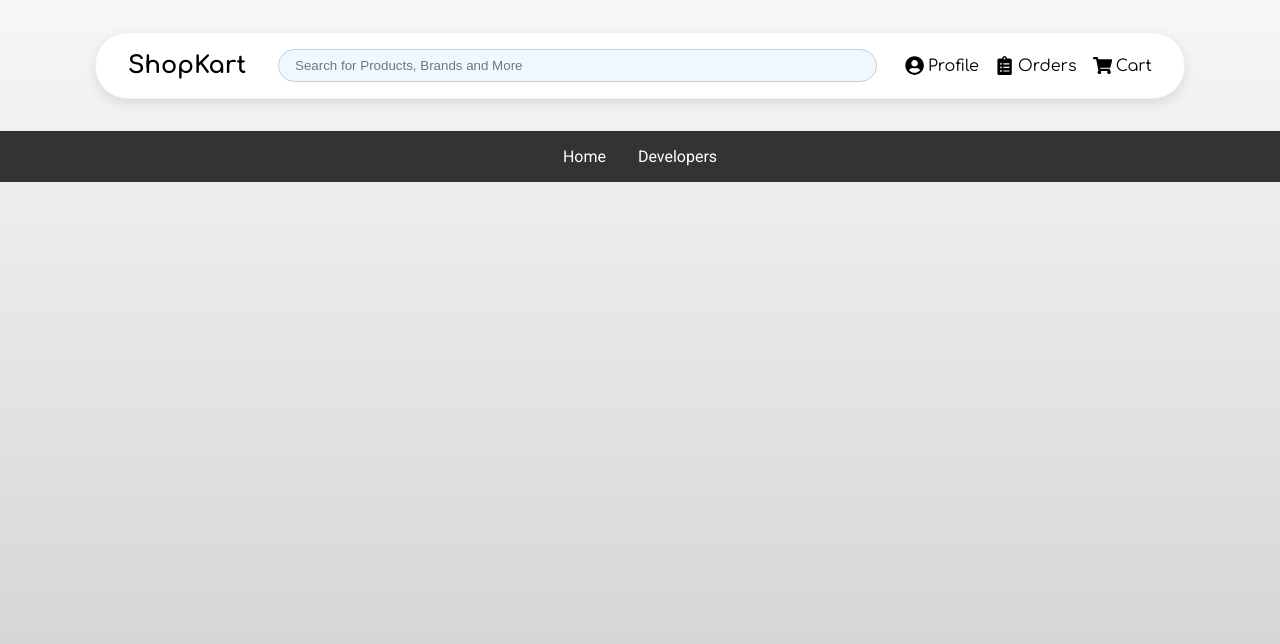
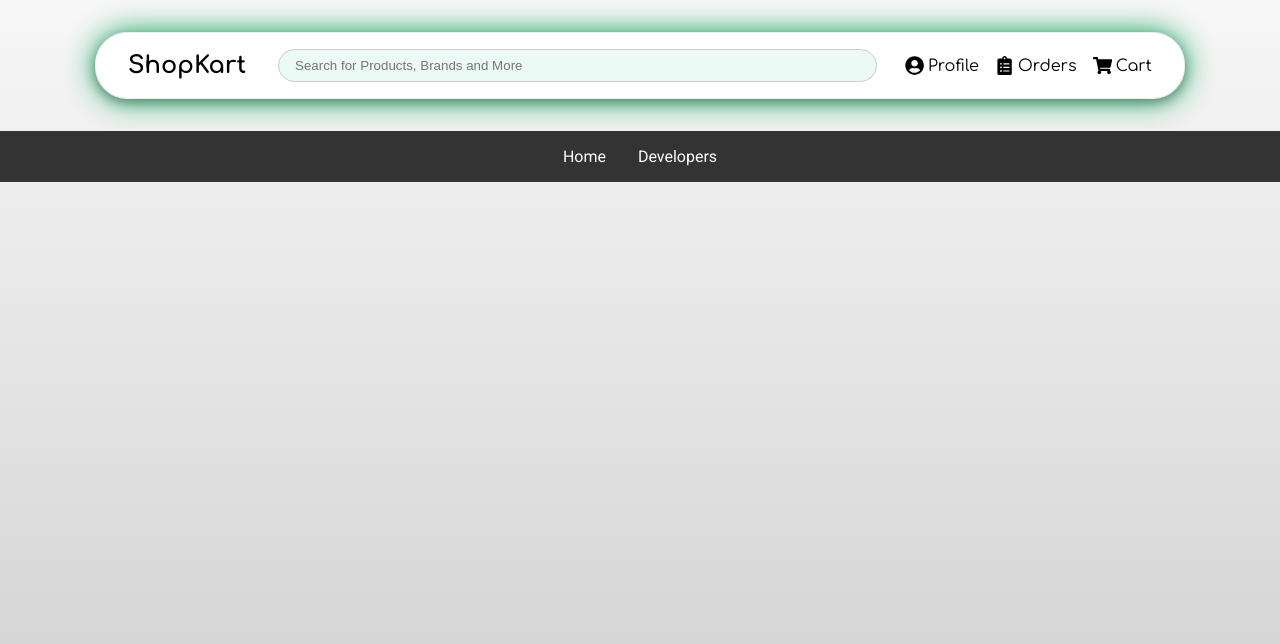
Before and after one commit to b23cs1015/ShopKart, a React (Create React App) app in the folder frontend/: page / in a window 1280 px wide. Shown: the top 644 px of the page. Built offline with nearby package versions, Linux system fonts and the light colour scheme.

Commit message:
footer changes

```diff
--- a/frontend/src/components/Footer/Footer.module.css
+++ b/frontend/src/components/Footer/Footer.module.css
@@ -5,13 +5,21 @@
   padding: 1rem;
   background-color: #333;
   color: #fff;
+  transition: background-color 0.5s ease, color 0.5s ease;
+}
+
+.footer:hover {
+  background-color: #555;  /* or any color you like for hover */
+  color: #ffcc00;          /* bright contrasting text on hover */
 }
 
 .link {
-  color: #fff;
+  color: inherit;  /* inherits the footer color dynamically */
   text-decoration: none;
+  transition: color 0.5s ease;
 }
 
 .link:hover {
   text-decoration: underline;
+  color: #ffe680;  /* optional: slightly different link color on hover */
 }
--- a/frontend/src/components/Header/Header.module.css
+++ b/frontend/src/components/Header/Header.module.css
@@ -1,16 +1,29 @@
 .header {
-    font-family: 'Comfortaa', sans-serif;
+  font-family: 'Comfortaa', sans-serif;
   display: flex;
   align-items: center;
   padding: 1rem 2rem;
   background-color: #fff;
   border: 1px solid #eee;
   border-radius: 2rem;
-  box-shadow: 0 4px 12px rgba(0, 0, 0, 0.1);
+  box-shadow: 0 4px 12px rgba(0.2, 0.2, 0.2, 0.3);
   width: 80%;
   margin: 2rem auto;
-  flex-wrap: wrap; /* allow items to wrap on small screens */
+  flex-wrap: wrap;
+  animation: color-glow 3s linear infinite;
 }
+
+@keyframes color-glow {
+  0% {
+    filter: drop-shadow(0 0 15px #3498db) hue-rotate(0deg);
+  }
+  100% {
+    filter: drop-shadow(0 0 15px #3498db) hue-rotate(360deg);
+  }
+}
+
+
+
 
 .logo {
   font-size: 1.5rem;
```
